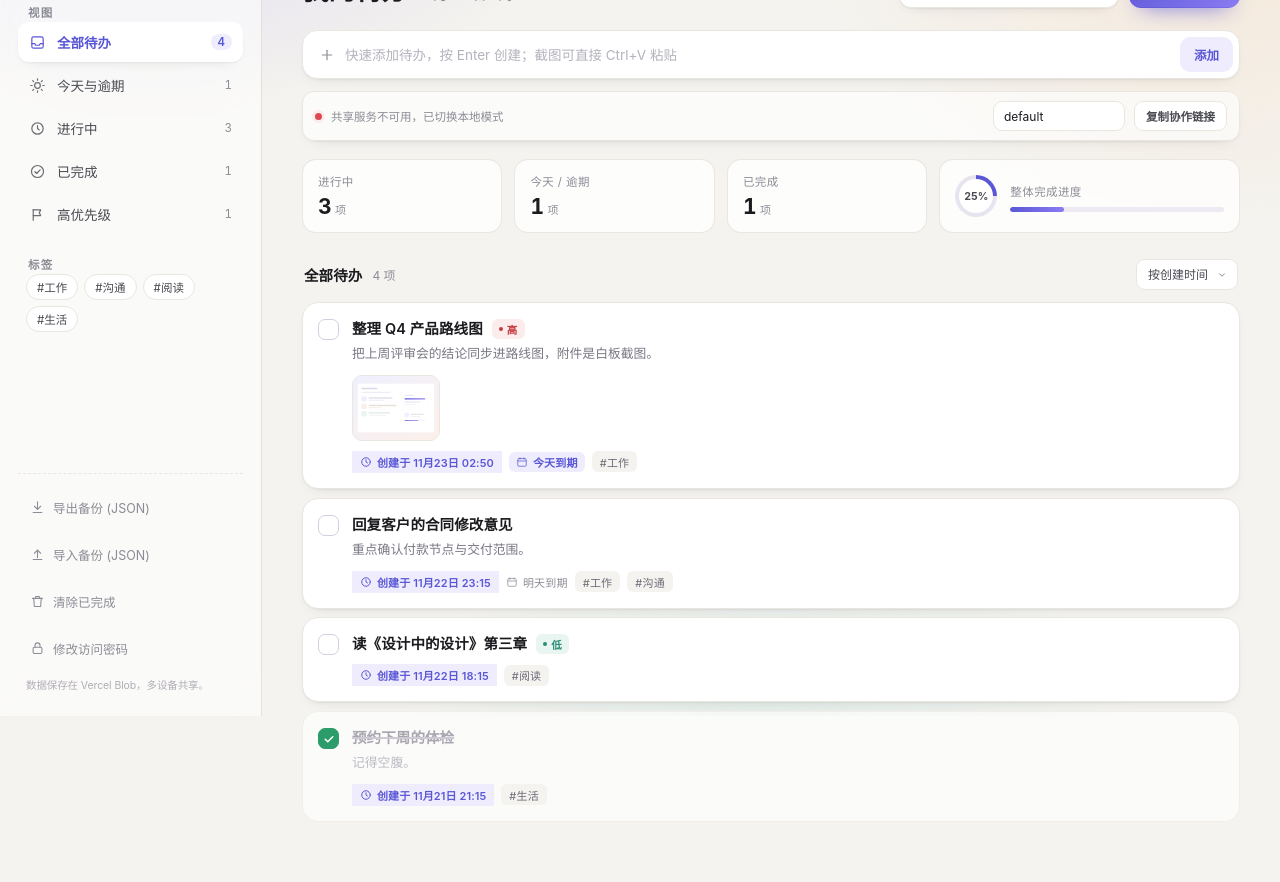
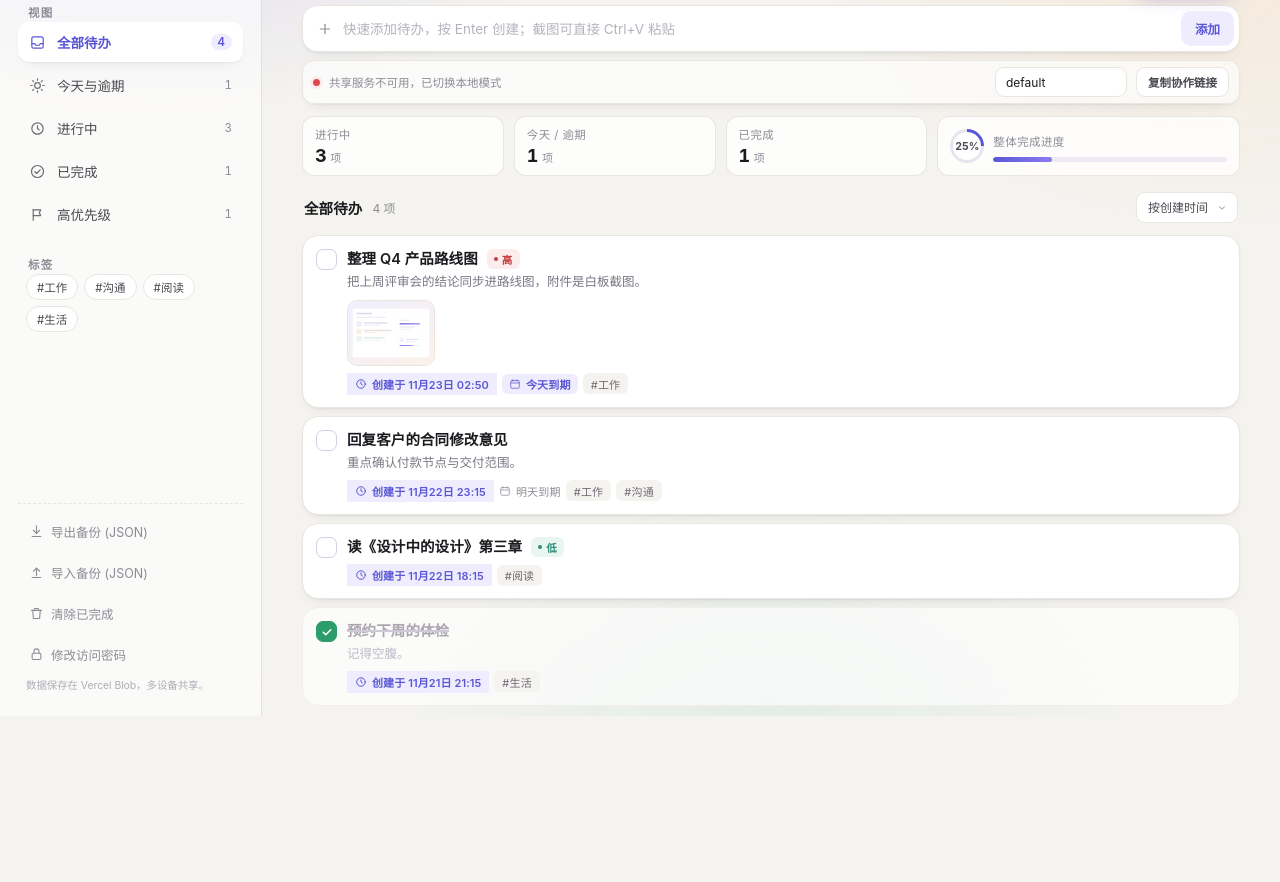
Before and after one commit to lwuyuec/daiban, a website: page index.html in a window 1280 px wide. Shown: the part 84-966 px from the top of the page. After the commit the page ends 849 px from the top, so only its background shows below. Drawn offline with Linux system fonts and the light colour scheme; no server answers.

Commit message:
style: 收紧顶部区域与卡片间距

```diff
--- a/styles.css
+++ b/styles.css
@@ -87,20 +87,20 @@ body:not(.unlocked) .app{visibility:hidden}
 .tag-chip.on{background:var(--accent-soft);border-color:transparent;color:var(--accent);font-weight:600}
 .tags-empty{font-size:12px;color:#B4B2BA;padding:0 10px}
 
-.side-foot{margin-top:auto;display:flex;flex-direction:column;gap:8px;padding-top:14px;border-top:1px dashed var(--line)}
+.side-foot{margin-top:auto;display:flex;flex-direction:column;gap:6px;padding-top:10px;border-top:1px dashed var(--line)}
 .ghost-btn{
-  display:flex;align-items:center;gap:8px;width:100%;padding:9px 11px;border-radius:10px;
+  display:flex;align-items:center;gap:7px;width:100%;padding:7px 10px;border-radius:10px;
   border:1px solid transparent;background:transparent;color:var(--muted);font-size:12.5px;transition:.16s;
 }
 .ghost-btn svg{width:15px;height:15px;stroke:currentColor;fill:none;stroke-width:1.7;stroke-linecap:round;stroke-linejoin:round}
 .ghost-btn:hover{background:#fff;color:var(--ink);border-color:var(--line)}
-.storage-note{font-size:10.5px;line-height:1.55;color:#B0ADB6;padding:2px 8px 0;letter-spacing:-.1px}
+.storage-note{font-size:10.5px;line-height:1.5;color:#B0ADB6;padding:0 8px;letter-spacing:-.1px}
 
 /* ---------------- Main ---------------- */
-main{flex:1;min-width:0;width:100%;max-width:1680px;margin-inline:auto;padding:30px 40px 60px}
+main{flex:1;min-width:0;width:100%;max-width:1680px;margin-inline:auto;padding:20px 40px 60px}
 .topbar{display:flex;align-items:flex-end;justify-content:space-between;gap:22px;flex-wrap:wrap}
-.greet{font-size:12px;color:var(--muted);letter-spacing:1.4px;margin-bottom:6px}
-.topbar h2{font-size:27px;margin:0;letter-spacing:-.4px;font-weight:650}
+.greet{font-size:12px;color:var(--muted);letter-spacing:1.4px;margin-bottom:3px}
+.topbar h2{font-size:24px;margin:0;letter-spacing:-.4px;font-weight:650}
 .topbar h2 span{color:var(--muted);font-weight:400;font-size:14px;margin-left:10px;letter-spacing:0}
 .top-actions{display:flex;align-items:center;gap:10px}
 .search{
@@ -125,7 +125,7 @@ main{flex:1;min-width:0;width:100%;max-width:1680px;margin-inline:auto;padding:3
 
 /* quick add */
 .quick{
-  display:flex;align-items:center;gap:10px;margin-top:22px;padding:6px 6px 6px 16px;
+  display:flex;align-items:center;gap:10px;margin-top:14px;padding:5px 5px 5px 14px;
   background:#fff;border:1px solid var(--line);border-radius:15px;box-shadow:var(--shadow-sm);transition:.18s;
 }
 .quick:focus-within{border-color:#CFC9F0;box-shadow:0 10px 26px -18px rgba(90,87,214,.7)}
@@ -140,7 +140,7 @@ main{flex:1;min-width:0;width:100%;max-width:1680px;margin-inline:auto;padding:3
 
 /* 共享看板 */
 .sync-bar{
-  display:flex;align-items:center;gap:9px;flex-wrap:wrap;margin-top:12px;padding:9px 12px;
+  display:flex;align-items:center;gap:9px;flex-wrap:wrap;margin-top:8px;padding:6px 10px;
   border:1px solid var(--line);border-radius:12px;background:rgba(255,255,255,.62);
   box-shadow:var(--shadow-sm);
 }
@@ -206,28 +206,28 @@ main{flex:1;min-width:0;width:100%;max-width:1680px;margin-inline:auto;padding:3
 .lock-foot{font-size:10.5px;color:#B0ADB6;line-height:1.5}
 
 /* stats */
-.stats{display:grid;grid-template-columns:repeat(3,minmax(0,1fr)) 1.5fr;gap:12px;margin-top:18px}
+.stats{display:grid;grid-template-columns:repeat(3,minmax(0,1fr)) 1.5fr;gap:10px;margin-top:12px}
 .stat{
-  background:rgba(255,255,255,.78);border:1px solid rgba(232,228,221,.9);border-radius:14px;
-  padding:13px 15px;display:flex;flex-direction:column;gap:5px;backdrop-filter:blur(8px);
+  background:rgba(255,255,255,.78);border:1px solid rgba(232,228,221,.9);border-radius:12px;
+  padding:9px 12px;display:flex;flex-direction:column;gap:3px;backdrop-filter:blur(8px);
 }
 .stat .k{font-size:11.5px;color:var(--muted);letter-spacing:.4px}
-.stat .v{font-size:21px;font-weight:650;letter-spacing:-.5px;font-variant-numeric:tabular-nums}
+.stat .v{font-size:18px;font-weight:650;letter-spacing:-.5px;font-variant-numeric:tabular-nums}
 .stat .v small{font-size:11px;color:var(--muted);font-weight:500;margin-left:4px;letter-spacing:0}
-.stat.pg{flex-direction:row;align-items:center;gap:13px}
+.stat.pg{flex-direction:row;align-items:center;gap:9px}
 .ring{
-  width:42px;height:42px;border-radius:50%;flex:0 0 42px;display:grid;place-items:center;
+  width:34px;height:34px;border-radius:50%;flex:0 0 34px;display:grid;place-items:center;
   background:conic-gradient(var(--accent) calc(var(--p,0)*1%), #E7E4EF 0);
   position:relative;transition:.4s;
 }
-.ring::after{content:"";position:absolute;inset:4px;background:#fff;border-radius:50%}
+.ring::after{content:"";position:absolute;inset:3px;background:#fff;border-radius:50%}
 .ring b{position:relative;z-index:1;font-size:10.5px;font-variant-numeric:tabular-nums;color:var(--ink-2)}
 .pg-body{flex:1;min-width:0}
 .bar{height:5px;border-radius:6px;background:#EDEAF3;overflow:hidden;margin-top:7px}
 .bar i{display:block;height:100%;width:0;border-radius:6px;background:linear-gradient(90deg,var(--accent),var(--accent-2));transition:.5s cubic-bezier(.2,.8,.2,1)}
 
 /* board */
-.board{margin-top:26px}
+.board{margin-top:16px}
 .board-head{display:flex;align-items:center;gap:10px;margin-bottom:12px;padding:0 2px}
 .board-head h3{margin:0;font-size:14.5px;font-weight:650;letter-spacing:.1px}
 .board-head .sub{font-size:12px;color:var(--muted);font-variant-numeric:tabular-nums}
@@ -238,9 +238,9 @@ main{flex:1;min-width:0;width:100%;max-width:1680px;margin-inline:auto;padding:3
 }
 .sort-wrap select:focus{border-color:#CFC9F0}
 
-.list{display:flex;flex-direction:column;gap:9px}
+.list{display:flex;flex-direction:column;gap:8px}
 .card{
-  display:flex;gap:13px;padding:15px 16px 15px 15px;background:#fff;
+  display:flex;gap:10px;padding:12px 14px 12px 13px;background:#fff;
   border:1px solid var(--line);border-radius:16px;box-shadow:var(--shadow-sm);
   transition:transform .18s, box-shadow .18s, border-color .18s, opacity .3s;
   animation:pop .32s cubic-bezier(.2,.8,.2,1) both;
@@ -273,9 +273,9 @@ main{flex:1;min-width:0;width:100%;max-width:1680px;margin-inline:auto;padding:3
 .prio.high{color:#C43D42;background:var(--danger-soft)}
 .prio.medium{color:#B0741D;background:var(--warn-soft)}
 .prio.low{color:#2C8C77;background:#E8F5F1}
-.c-note{margin:5px 0 0;font-size:12.8px;line-height:1.62;color:#7A7783;word-break:break-word;white-space:pre-wrap}
+.c-note{margin:4px 0 0;font-size:12.5px;line-height:1.5;color:#7A7783;word-break:break-word;white-space:pre-wrap}
 
-.c-imgs{display:flex;flex-wrap:wrap;gap:8px;margin-top:10px}
+.c-imgs{display:flex;flex-wrap:wrap;gap:7px;margin-top:8px}
 .c-imgs button{
   padding:0;border:1px solid var(--line);border-radius:10px;overflow:hidden;background:#F7F5F2;
   width:88px;height:66px;transition:.18s;position:relative;
@@ -284,7 +284,7 @@ main{flex:1;min-width:0;width:100%;max-width:1680px;margin-inline:auto;padding:3
 .c-imgs img{width:100%;height:100%;object-fit:cover;display:block}
 .c-imgs .more{position:absolute;inset:0;background:rgba(24,22,36,.5);color:#fff;display:grid;place-items:center;font-size:12px;font-weight:600}
 
-.c-meta{display:flex;flex-wrap:wrap;align-items:center;gap:7px;margin-top:10px}
+.c-meta{display:flex;flex-wrap:wrap;align-items:center;gap:5px;margin-top:7px}
 .mchip{display:inline-flex;align-items:center;gap:5px;font-size:11px;color:var(--muted);letter-spacing:.2px}
 .mchip svg{width:12px;height:12px;stroke:currentColor;fill:none;stroke-width:1.7;stroke-linecap:round;stroke-linejoin:round;opacity:.85}
 .mchip.over{color:var(--danger);background:var(--danger-soft);padding:2px 7px;border-radius:6px;font-weight:600}
@@ -438,7 +438,7 @@ kbd.key{
 
 /* ---------------- Responsive ---------------- */
 @media (max-width:1080px){
-  main{padding:26px 24px 60px}
+  main{padding:18px 24px 60px}
   .stats{grid-template-columns:repeat(3,1fr)}
   .stat.pg{grid-column:span 3}
 }
```
